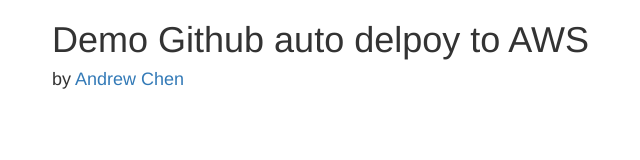
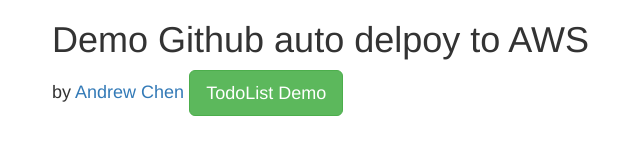
Before and after one commit to PolarBearAndrew/Demo-AWS, a plain HTML site: page index.html in a window 1280 px wide. Shown: the whole page, without its empty margins (18-658 px from the left). Drawn offline with nearby package versions, Linux system fonts and the light colour scheme.

Commit message:
add todoList demo repository link

```diff
--- a/index.html
+++ b/index.html
@@ -15,6 +15,7 @@
     <h1 class="header">Demo Github auto delpoy to AWS</h1>
     <h4 class="header">by
       <a href="https://github.com/PolarBearAndrew">Andrew Chen</a>
+      <a class="btn btn-success btn-lg" href="https://github.com/PolarBearAndrew/Demo-TodoList">TodoList Demo</a>
     </h4>
 
   </div>
```
Also changed, not shown: 7 other files.
